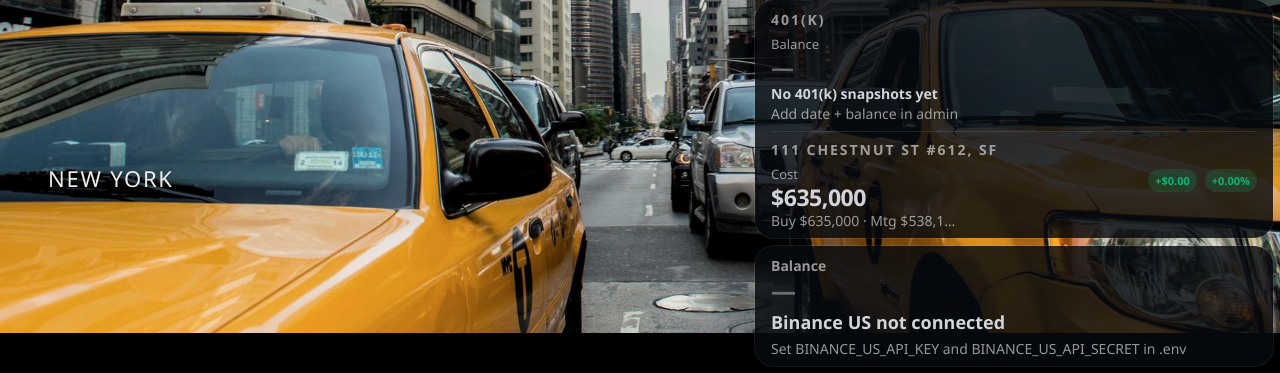
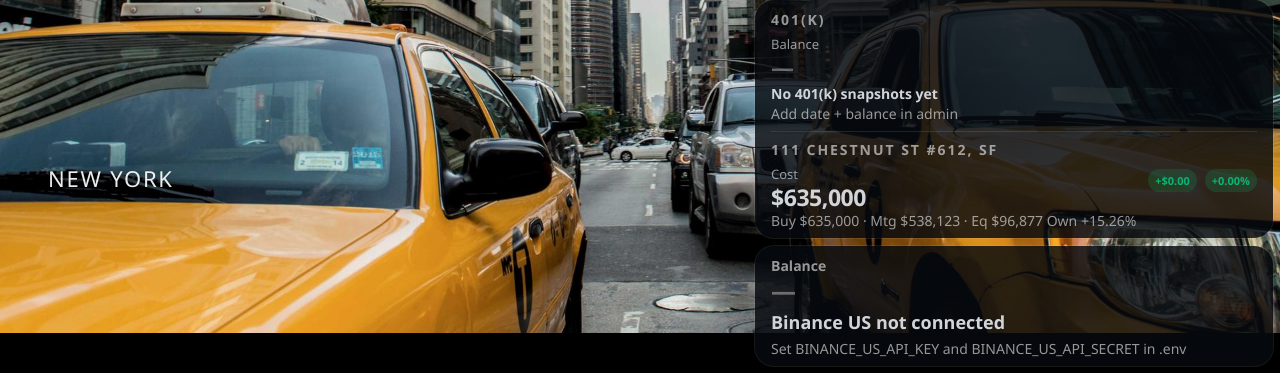
Before and after one commit to dmitruyk/control_addmylegacy, a Django app: page / in a window 1280 px wide. Shown: the part 427-800 px from the top of the page. Run offline with Django 5.2, Linux system fonts and the light colour scheme; data comes from the database, SQL or seed files in the repository; data that the repository does not hold is empty.

Commit message:
fix: minor upd

```diff
--- a/static/css/tv.css
+++ b/static/css/tv.css
@@ -1299,7 +1299,7 @@ html {
 
 .tv-wealth-property-summary {
   display: block;
-  max-width: 24ch;
+  max-width: 56ch;
   line-height: 1.2;
   margin-top: 4px;
   overflow: hidden;
--- a/templates/partials/tv_wealth_card.html
+++ b/templates/partials/tv_wealth_card.html
@@ -72,7 +72,7 @@
         <span class="tv-wealth-badge{% if wealth.property_change_pct is not None and wealth.property_change_pct < 0 %} tv-wealth-badge-down{% elif wealth.property_change_pct is not None %} tv-wealth-badge-up{% endif %}">{{ wealth.property_change_display }}</span>
       </div>
     </div>
-    <p class="tv-weather-label tv-wealth-property-summary">Buy {{ wealth.property_purchase_display }} · Mtg {{ wealth.property_mortgage_display }} · Eq {{ wealth.property_equity_display }} Own {{ wealth.property_equity_estimate_pct_display }} est · {{ wealth.property_updated_label }}</p>
+    <p class="tv-weather-label tv-wealth-property-summary">Buy {{ wealth.property_purchase_display }} · Mtg {{ wealth.property_mortgage_display }} · Eq {{ wealth.property_equity_display }} Own {{ wealth.property_equity_estimate_pct_display }}</p>
     {% else %}
     <div class="tv-wealth-balance-row">
       <div class="tv-wealth-balance-main">
```
